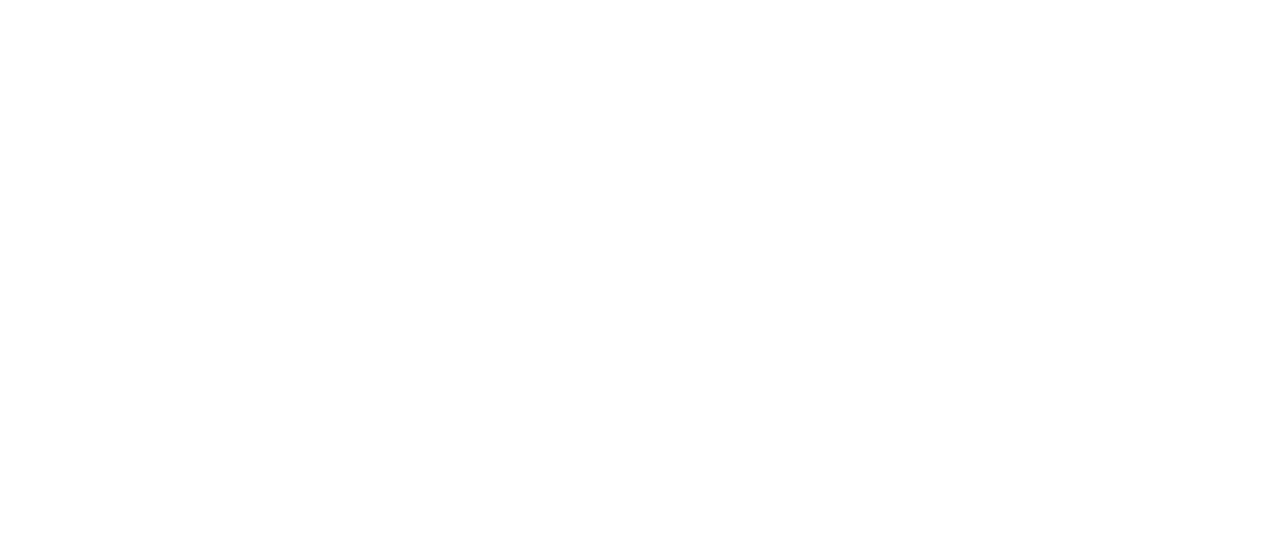
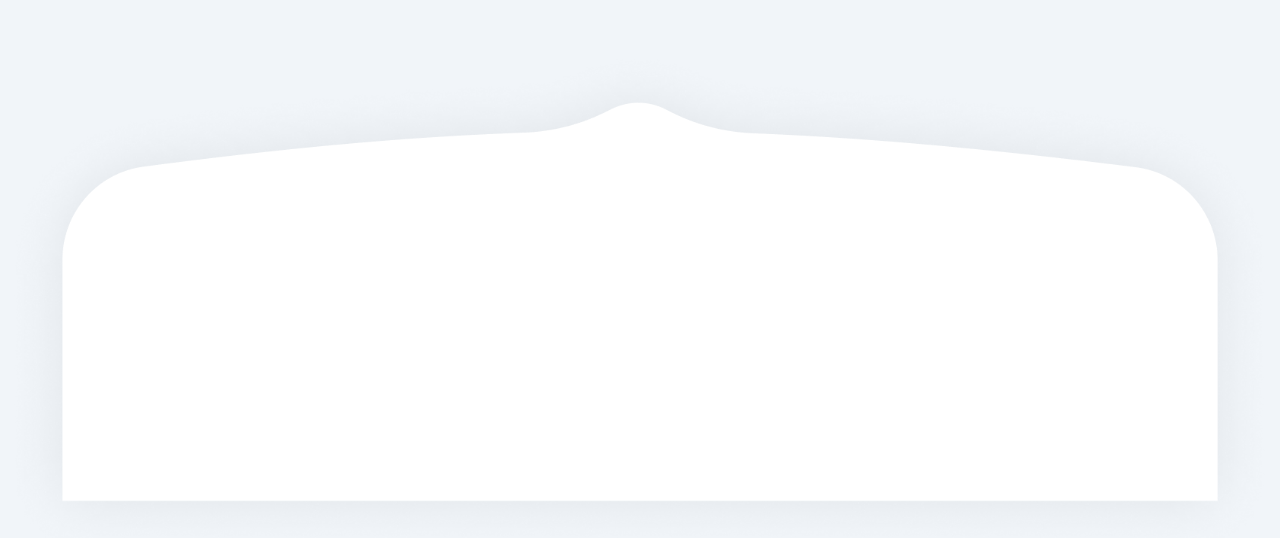
Before and after one commit to mehrdadGHayour/Denovin-justice, a Vue app: page / in a window 1280 px wide. Shown: the top 538 px of the page. Built offline with nearby package versions, Linux system fonts and the light colour scheme.

Commit message:
tailwindcss fixed

```diff
--- a/index.html
+++ b/index.html
@@ -6,7 +6,7 @@
     <meta name="viewport" content="width=device-width, initial-scale=1.0" />
     <title>Vite + Vue</title>
   </head>
-  <body>
+  <body class="bg-slate-100">
     <div id="app"></div>
     <script type="module" src="/src/main.js"></script>
   </body>
--- a/src/layouts/Footer.vue
+++ b/src/layouts/Footer.vue
@@ -1,6 +1,6 @@
 <template>
-  <footer>
-
+  <footer class="p-10 flex relative">
+    <img src="/images/footer.png" alt="" class="absolute left-0 w-full">
   </footer>
 </template>
 
--- a/src/style.css
+++ b/src/style.css
@@ -1,89 +1,3 @@
-:root {
-  font-family: Inter, system-ui, Avenir, Helvetica, Arial, sans-serif;
-  line-height: 1.5;
-  font-weight: 400;
-
-  color-scheme: light dark;
-  color: rgba(255, 255, 255, 0.87);
-  background-color: #242424;
-
-  font-synthesis: none;
-  text-rendering: optimizeLegibility;
-  -webkit-font-smoothing: antialiased;
-  -moz-osx-font-smoothing: grayscale;
-  -webkit-text-size-adjust: 100%;
-}
-
-a {
-  font-weight: 500;
-  color: #646cff;
-  text-decoration: inherit;
-}
-a:hover {
-  color: #535bf2;
-}
-
-a {
-  font-weight: 500;
-  color: #646cff;
-  text-decoration: inherit;
-}
-a:hover {
-  color: #535bf2;
-}
-
-body {
-  margin: 0;
-  display: flex;
-  place-items: center;
-  min-width: 320px;
-  min-height: 100vh;
-}
-
-h1 {
-  font-size: 3.2em;
-  line-height: 1.1;
-}
-
-button {
-  border-radius: 8px;
-  border: 1px solid transparent;
-  padding: 0.6em 1.2em;
-  font-size: 1em;
-  font-weight: 500;
-  font-family: inherit;
-  background-color: #1a1a1a;
-  cursor: pointer;
-  transition: border-color 0.25s;
-}
-button:hover {
-  border-color: #646cff;
-}
-button:focus,
-button:focus-visible {
-  outline: 4px auto -webkit-focus-ring-color;
-}
-
-.card {
-  padding: 2em;
-}
-
-#app {
-  max-width: 1280px;
-  margin: 0 auto;
-  padding: 2rem;
-  text-align: center;
-}
-
-@media (prefers-color-scheme: light) {
-  :root {
-    color: #213547;
-    background-color: #ffffff;
-  }
-  a:hover {
-    color: #747bff;
-  }
-  button {
-    background-color: #f9f9f9;
-  }
-}
+@tailwind base;
+@tailwind components;
+@tailwind utilities;
```
